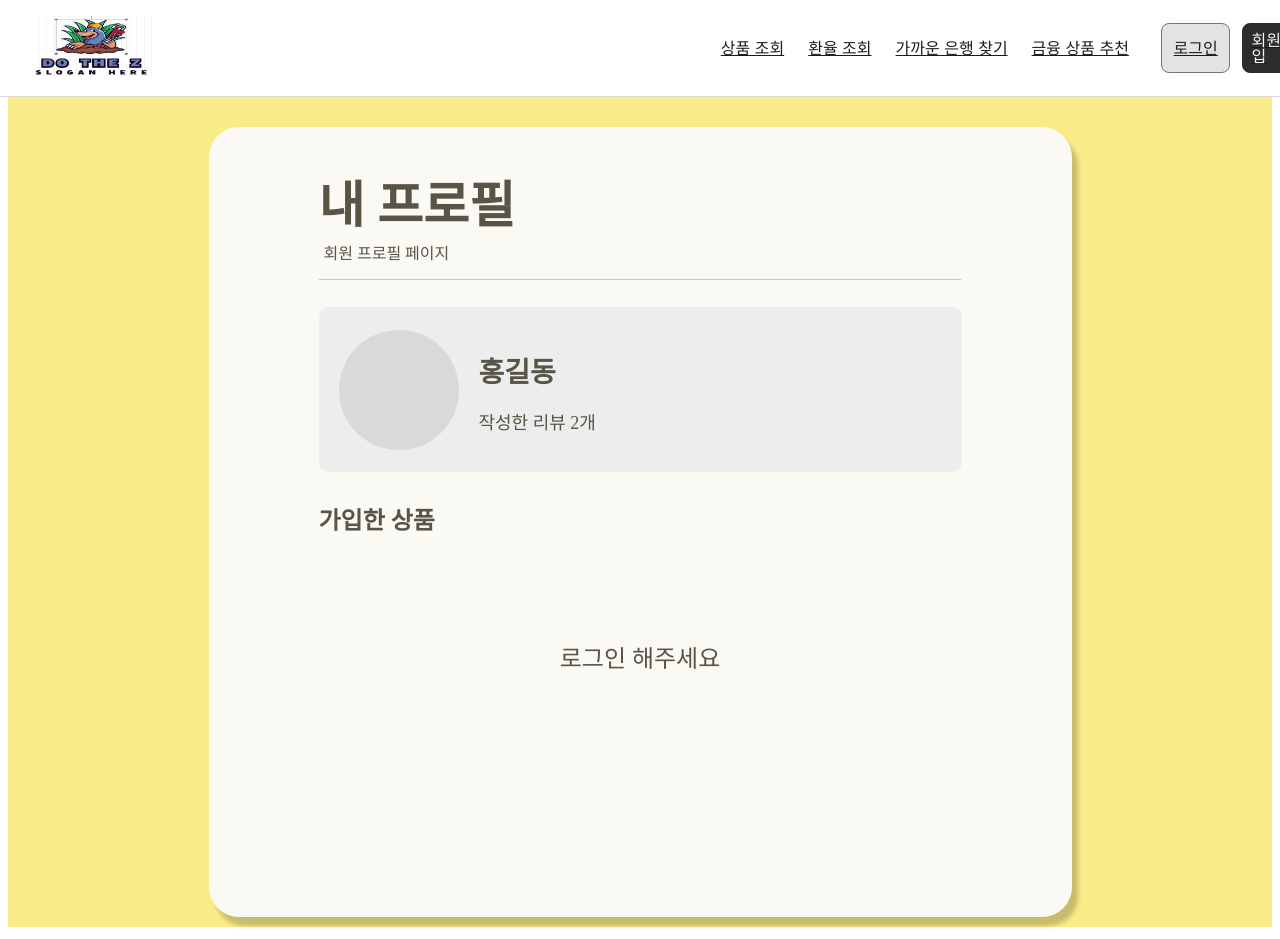
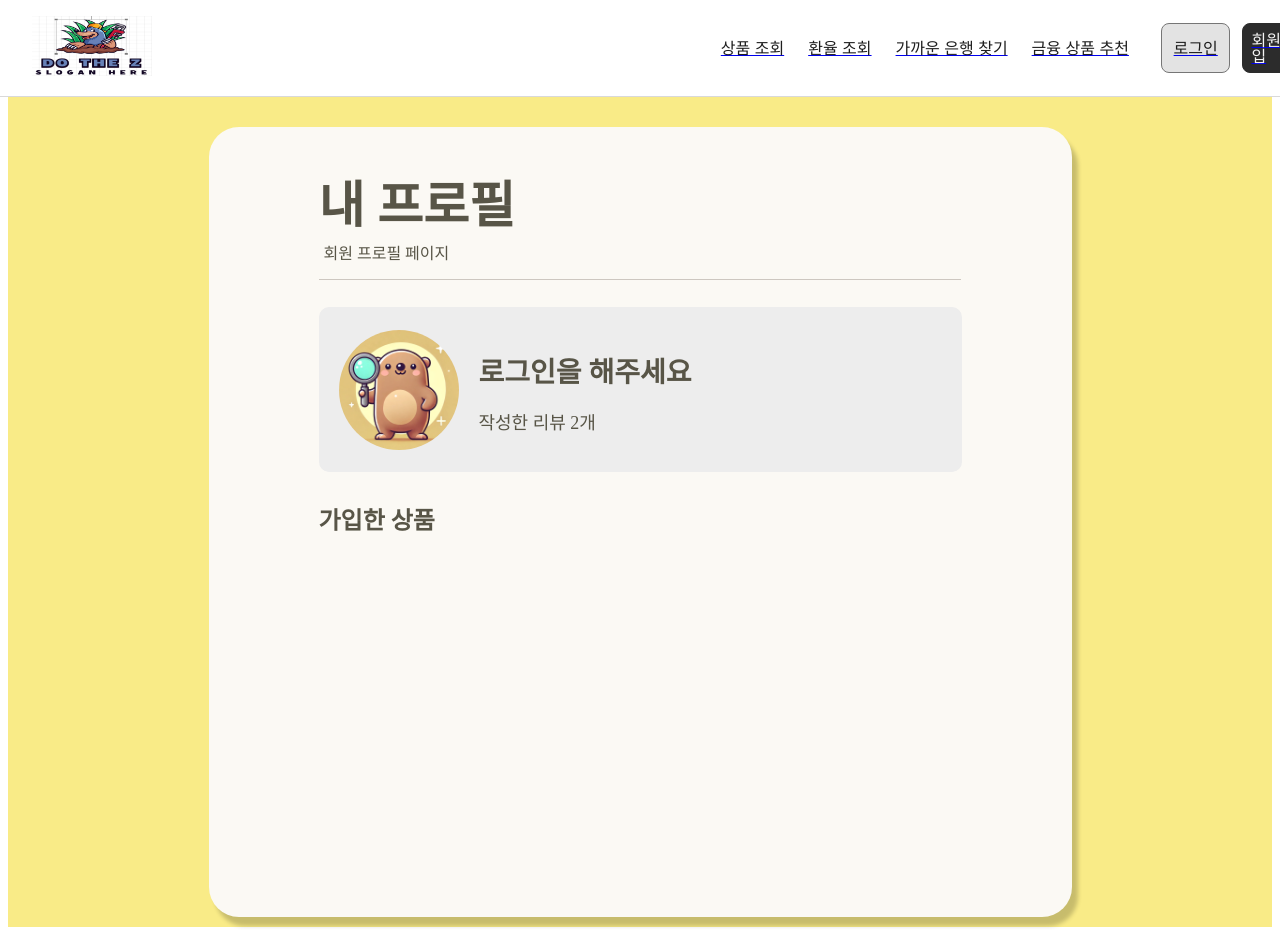
Before and after one commit to aaaange/DoTheZ_Plan, a Vue app in the folder front/: page /profile/1 in a window 1280 px wide. Shown: the top 939 px of the page. Built offline with nearby package versions, Linux system fonts and the light colour scheme.

Commit message:
프로필 페이지 프론트_username연동

```diff
--- a/front/src/stores/counter.js
+++ b/front/src/stores/counter.js
@@ -9,7 +9,7 @@ export const useCounterStore = defineStore('counter', () => {
   const router = useRouter();  // Vue Router 인스턴스
 
   // 사용자 정보 상태
-  const userProfile = ref(null);
+  const userProfile = ref({username: ''});
 
   // 로그인 여부를 computed로 처리
   const isLogin = computed(() => token.value !== null);
@@ -53,7 +53,9 @@ export const useCounterStore = defineStore('counter', () => {
     .then((res) => {
       token.value = res.data.key;  // 로그인 성공 시 받은 토큰 저장
       localStorage.setItem('token', res.data.key);  // 토큰을 로컬 스토리지에 저장
-      fetchUserProfile();  // 로그인 후 프로필 정보 가져오기
+
+      userProfile.value = res.data.user  // 사용자 프로필 정보 가져오기
+
       console.log('로그인 성공');  // 로그인 성공 메시지 콘솔에 출력
       router.push({ name: 'mainpage' });  // 로그인 후 메인 페이지로 이동
     })
@@ -63,23 +65,5 @@ export const useCounterStore = defineStore('counter', () => {
     });
   };
 
-
-  // 사용자 프로필 정보 가져오기 함수
-  const fetchUserProfile = async () => {
-    if (!token.value) return null;
-
-    try {
-      const response = await axios.get(`${API_URL}/accounts/api/v1/profile/`, {
-        headers: { Authorization: `Token ${token.value}` }
-      });
-      userProfile.value = response.data;
-      return userProfile.value;
-    } catch (error) {
-      console.error('사용자 프로필 정보를 가져오는 데 실패했습니다:', error);
-      return null;
-    }
-  };
-
-
-  return { signUp, token, isLogin, logIn, API_URL, userProfile, fetchUserProfile };
+  return { signUp, token, isLogin, logIn, API_URL, userProfile };
 });
--- a/front/src/views/ProfileView.vue
+++ b/front/src/views/ProfileView.vue
@@ -10,9 +10,9 @@
 
         <!-- 사용자 정보 -->
         <div class="user-info" style="position: absolute; top: 180px; left: 110px; right: 110px; display: flex; align-items: center; background-color: #EDEDED; padding: 20px; border-radius: 10px;">
-          <div class="user-avatar" style="width: 120px; height: 120px; background-color: #D9D9D9; border-radius: 50%; margin-right: 20px;"></div>
+          <img :src="userImage" alt="프로필 사진" class="user-avatar" style="width: 120px; height: 120px; border-radius: 50%; margin-right: 20px;"/>
           <div class="user-details">
-            <h2 style="font-size: 28px; color: #585547; margin-bottom: 5px;">{{ userProfile ? userProfile.nickname : '홍길동' }}</h2>
+              <h2 style="font-size: 28px; color: #585547; margin-bottom: 5px;">{{ username ? username : '로그인을 해주세요' }}</h2>
             <p style="font-size: 18px; color: #585547;">작성한 리뷰 {{ userProfile ? userProfile.reviewsCount : '2' }}개</p>
           </div>
         </div>
@@ -20,7 +20,7 @@
         <!-- 가입한 상품 목록 -->
         <div class="product-section" style="position: absolute; top: 350px; left: 110px; right: 110px;">
           <h3 style="font-size: 24px; color: #585547; margin-bottom: 20px;">가입한 상품</h3>
-          <div v-if="userProfile" class="product-list" style="max-height: 350px; overflow-y: auto;">
+          <!-- <div v-if="userProfile" class="product-list" style="max-height: 350px; overflow-y: auto;">
             <div v-for="(product, index) in userProfile.products" :key="index" class="product-item" style="background-color: #F7F4EA; border-radius: 10px; border: 1px solid #585547; padding: 15px; margin-bottom: 10px;">
               <p style="font-size: 18px; color: #585547; font-weight: 500;">{{ product.name }}</p>
               <p style="font-size: 14px; color: #585547;">이자율 {{ product.rate }}</p>
@@ -28,7 +28,7 @@
           </div>
           <div v-else class="login-message" style="display: flex; justify-content: center; align-items: center; height: 200px; font-size: 24px; color: #585547;">
             로그인 해주세요
-          </div>
+          </div> -->
         </div>
       </div>
     </div>
@@ -38,16 +38,15 @@
 <script setup>
 import { ref, onMounted } from 'vue';
 import { useCounterStore } from '@/stores/counter';
-import { storeToRefs } from 'pinia';
+import img from '@/image/dothez.jpg'
 
 const store = useCounterStore();
-const { userProfile } = storeToRefs(store);
+const username = ref('')
+const userImage = ref(img); // 아바타 URL을 초기화
 
-onMounted(async () => {
-  if (!userProfile.value) {
-    await store.fetchUserProfile();
-  }
-});
+if (store.userProfile) {
+    username.value = store.userProfile.username;
+}
 </script>
 
 <style scoped>
```
Also changed, not shown: front/src/image/dothez.jpg (added).
